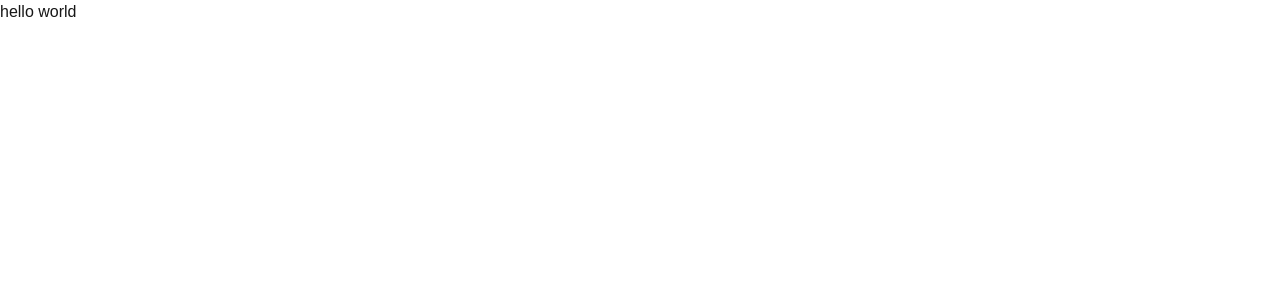
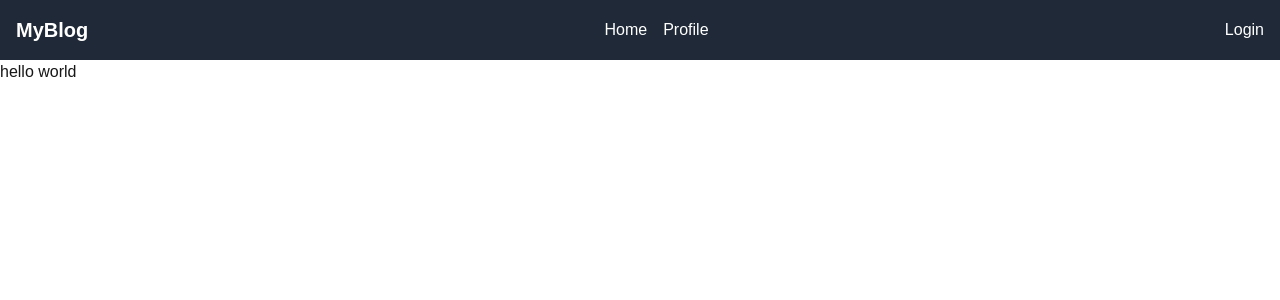
Before and after one commit to sochin-bhattacharjee/My-First-NextJS, a Next.js app: page / in a window 1280 px wide. Shown: the top 300 px of the page. Built offline with nearby package versions, Linux system fonts and the light colour scheme; no server answers.

Commit message:
add authentication and add navbar

```diff
--- /dev/null
+++ b/app/AuthProvider.jsx
@@ -0,0 +1,6 @@
+"use client";
+import { KindeProvider } from "@kinde-oss/kinde-auth-nextjs";
+
+export default function AuthProvider({ children }) {
+  return <KindeProvider>{children}</KindeProvider>;
+}
--- /dev/null
+++ b/app/api/auth/[kindeAuth]/route.js
@@ -0,0 +1,2 @@
+import {handleAuth} from "@kinde-oss/kinde-auth-nextjs/server";
+export const GET = handleAuth();
--- /dev/null
+++ b/app/components/Navbar.js
@@ -0,0 +1,34 @@
+"use client";
+import Link from 'next/link';
+import React from 'react';
+import { LoginLink, LogoutLink } from "@kinde-oss/kinde-auth-nextjs/components";
+import { useKindeAuth } from '@kinde-oss/kinde-auth-nextjs';
+
+export default function Navbar() {
+  const { user, isAuthenticated } = useKindeAuth();
+  console.log(user)
+  return (
+    <section className="flex justify-between items-center p-4 bg-gray-800 text-white">
+      <div className="font-bold text-xl">
+        <Link href="/">MyBlog</Link>
+      </div>
+
+      <div className="flex items-center gap-4">
+        <Link href="/" className="hover:underline">
+          Home
+        </Link>
+        <Link href="/profile" className="hover:underline">
+          Profile
+        </Link>
+      </div>
+
+      <div>
+        {isAuthenticated ? (
+          <LogoutLink className="hover:underline">Logout</LogoutLink>
+        ) : (
+          <LoginLink className="hover:underline">Login</LoginLink>
+        )}
+      </div>
+    </section>
+  );
+}
--- a/app/layout.js
+++ b/app/layout.js
@@ -1,5 +1,7 @@
 import localFont from "next/font/local";
 import "./globals.css";
+import Navbar from "./components/Navbar";
+import AuthProvider from "./AuthProvider";
 
 const geistSans = localFont({
   src: "./fonts/GeistVF.woff",
@@ -19,13 +21,15 @@ export const metadata = {
 
 export default function RootLayout({ children }) {
   return (
+    <AuthProvider>
       <html lang="en">
         <body
           className={`${geistSans.variable} ${geistMono.variable} antialiased`}
         >
-
+          <Navbar />
           {children}
         </body>
       </html>
+    </AuthProvider>
   );
 }
--- /dev/null
+++ b/app/profile/page.js
@@ -0,0 +1,11 @@
+import PrivateRoute from "../components/PrivateRoute";
+
+function Profile() {
+  return (
+    <PrivateRoute>
+      <h1>Welcome to your profile!</h1>
+      <p>This is your secure profile page.</p>
+    </PrivateRoute>
+  );
+}
+export default Profile;
```
Also changed, not shown: package.json (+6 -5 lines), app/components/PrivateRoute.js (added), 1 other file (tests, documents, lock files or other folders). Lines whose indentation alone changed are shown as unchanged.
